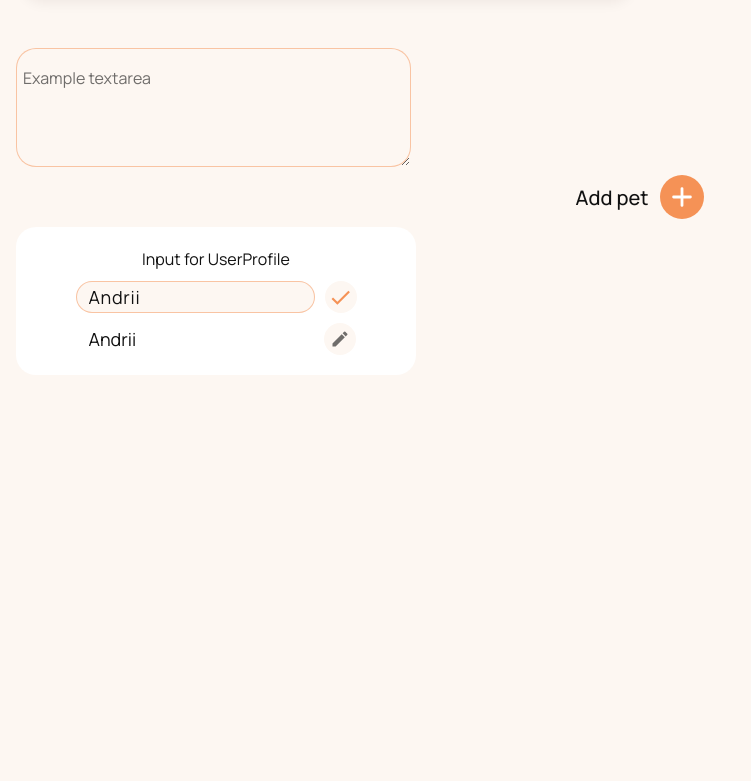
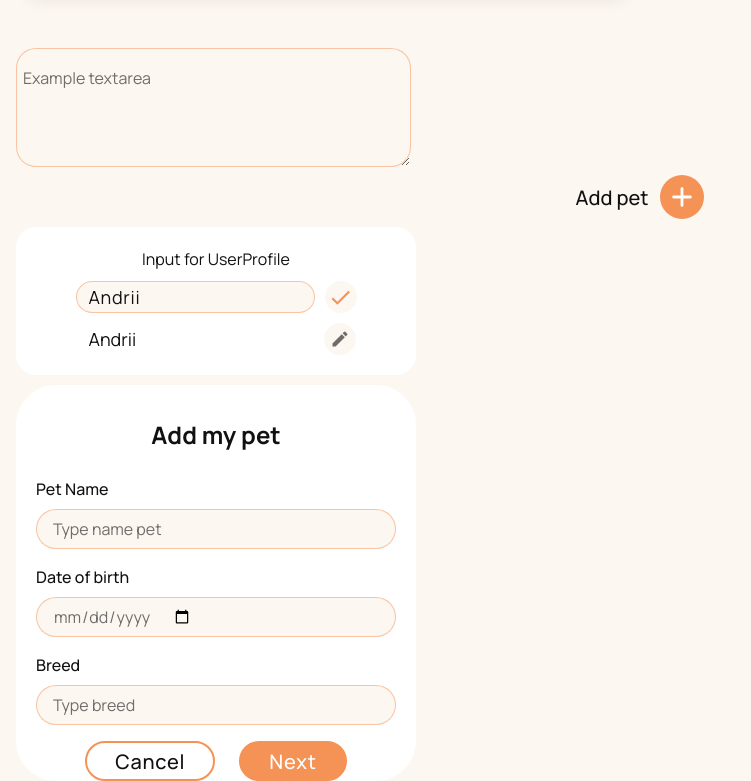
Before and after one commit to andrii-petlovanyi/pets_project_client, a React (Create React App) app: page /uikit in a window 1280 px wide. Shown: the part 428-1209 px from the top of the page, without its empty margins (0-751 px from the left). Before the commit the page ends 803 px from the top, so only its background shows below. Built offline with nearby package versions, Linux system fonts and the light colour scheme.

Commit message:
added(example form): added example two step form

```diff
--- /dev/null
+++ b/src/components/Andrii/Test.jsx
@@ -0,0 +1,93 @@
+import React from "react";
+import { useState } from "react";
+import { useForm } from "react-hook-form";
+import {
+    FormControl,
+    FormLabel,
+    FormErrorMessage,
+    Input,
+    Button,
+    Stack,
+    VStack,
+    Box,
+    Text,
+    Textarea,
+    Flex,
+} from "@chakra-ui/react";
+
+export default function AddMyPet() {
+    const [step, setStep] = useState(1);
+    const {
+        register,
+        handleSubmit,
+        formState: { errors },
+    } = useForm();
+
+    const onSubmit = (data) => {
+        //заглушка
+        console.log(data);
+    };
+
+    const nextStep = () => {
+        setStep(step + 1);
+    };
+
+    const prevStep = () => {
+        setStep(step - 1);
+    };
+
+    return (
+        <Box w="100%" maxW="400px" mx="auto" mt="8">
+            <VStack spacing="6">
+                <Text fontSize="2xl" fontWeight="bold" textAlign="center">
+                    Add my pet
+                </Text>
+                {step === 1 && (
+                    <Stack spacing="4" w="100%" as="form" onSubmit={handleSubmit(nextStep)}>
+                        <FormControl isInvalid={errors.petName}>
+                            <FormLabel htmlFor="petName">Pet Name</FormLabel>
+                            <Input variant={'addPetsForm'} placeholder={'Type name pet'} {...register("petName", { required: true })} />
+                            <FormErrorMessage>
+                                {errors.petName && "Pet name is required"}
+                            </FormErrorMessage>
+                        </FormControl>
+                        <FormControl isInvalid={errors.birthday}>
+                            <FormLabel htmlFor="birthday">Date of birth</FormLabel>
+                            <Input variant={'addPetsForm'} placeholder={'Type date of birth'} type="date" {...register("birthday", { required: true })} />
+                            <FormErrorMessage>
+                                {errors.birthday && "Birthday is required"}
+                            </FormErrorMessage>
+                        </FormControl>
+                        <FormControl isInvalid={errors.breed}>
+                            <FormLabel htmlFor="breed">Breed</FormLabel>
+                            <Input variant={'addPetsForm'} placeholder={'Type breed'} {...register("breed", { required: true })} />
+                            <FormErrorMessage>
+                                {errors.breed && "Breed is required"}
+                            </FormErrorMessage>
+                        </FormControl>
+                        <Flex direction={'row'} justifyContent={'center'} gap={'24px'}>
+                            <Button type="button" variant={'outlineTabBtn'}>Cancel</Button>
+                            <Button type="submit" variant={'fullBGBtn'}>Next</Button>
+                        </Flex>
+                    </Stack>
+                )}
+                {step === 2 && (
+                    <Stack spacing="4" w="100%" as="form" onSubmit={handleSubmit(onSubmit)}>
+                        <FormControl>
+                            <FormLabel htmlFor="image">Image</FormLabel>
+                            <Input type="file" {...register("image")} />
+                        </FormControl>
+                        <FormControl>
+                            <FormLabel htmlFor="comments">Comments</FormLabel>
+                            <Textarea {...register("comments")} />
+                        </FormControl>
+                        <Flex direction="row" justify="space-between">
+                            <Button onClick={prevStep}>Previous</Button>
+                            <Button type="submit">Submit</Button>
+                        </Flex>
+                    </Stack>
+                )}
+            </VStack>
+        </Box>
+    );
+}
--- a/src/pages/UiKit.jsx
+++ b/src/pages/UiKit.jsx
@@ -19,6 +19,7 @@ import {
   MdSearch,
 } from 'react-icons/md';
 import { HiPlus } from 'react-icons/hi';
+import AddMyPet from '../components/Andrii/Test';
 
 const UiKit = () => {
   return (
@@ -87,6 +88,10 @@ const UiKit = () => {
           <IconButton variant={'userEditDisabledIB'} size={'sm'} icon={<MdEdit size={'20px'} />} />
         </Flex>
       </Flex>
+
+      <Flex bg={'white'} width={'400px'} borderRadius={'40px'} padding={'0 20px'}>
+        <AddMyPet />
+      </Flex>
     </Box >
   )
 }
--- a/src/theme/components/inputs.extend.js
+++ b/src/theme/components/inputs.extend.js
@@ -138,6 +138,35 @@ const search = defineStyle({
   },
 });
 
+const addPetsForm = defineStyle({
+  field: {
+    background: 'mainColor',
+    border: '1px solid rgba(245, 146, 86, 0.5)',
+    borderRadius: '40px',
+
+    backgroundColor: 'mainColor',
+    color: 'labelColor',
+
+    fontFamily: 'Manrope',
+    fontWeight: '400',
+    fontSize: '16px',
+    lineHeight: '26px',
+    /* identical to box height, or 166% */
+
+    display: 'flex',
+    alignItems: 'center',
+
+    _placeholder: {
+      color: 'labelColor',
+
+      fontFamily: 'Manrope',
+      fontWeight: '400',
+      fontSize: '16px',
+      lineHeight: '26px',
+    },
+  },
+});
+
 export const inputTheme = defineStyleConfig({
-  variants: { form, search, userInfoActive, userInfoDisabled },
+  variants: { form, search, userInfoActive, userInfoDisabled, addPetsForm },
 });
```
